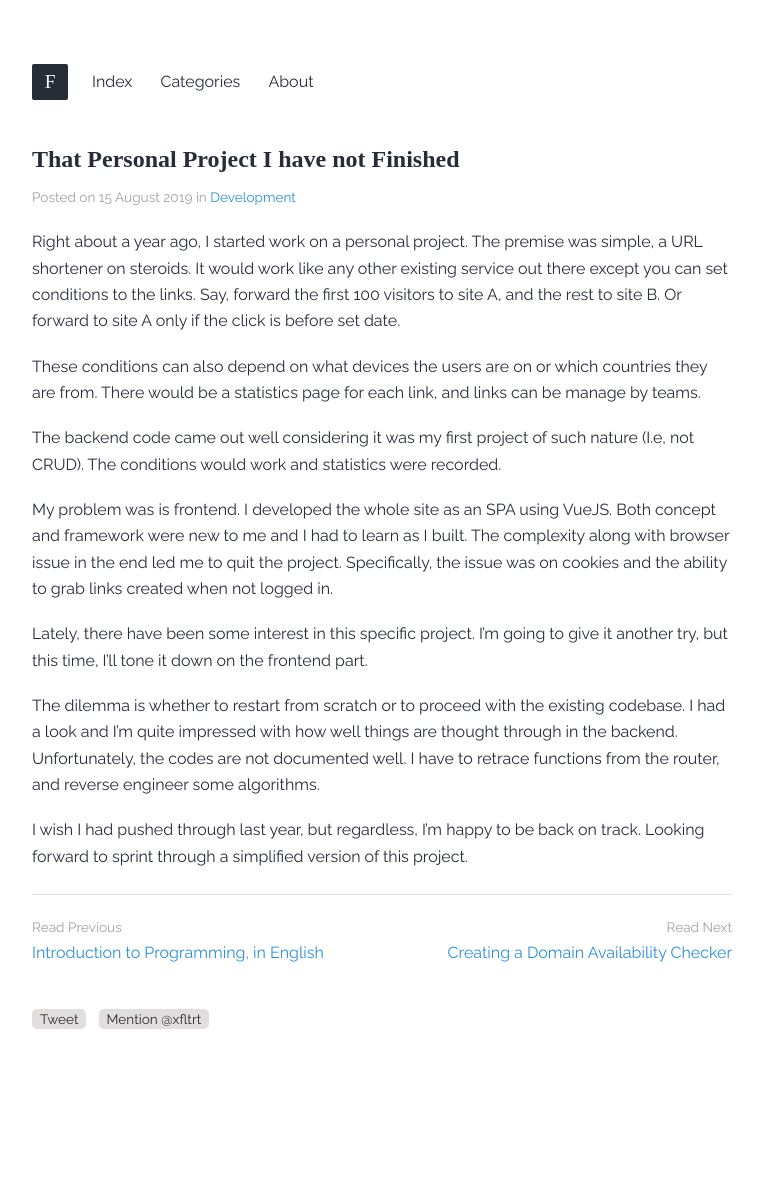
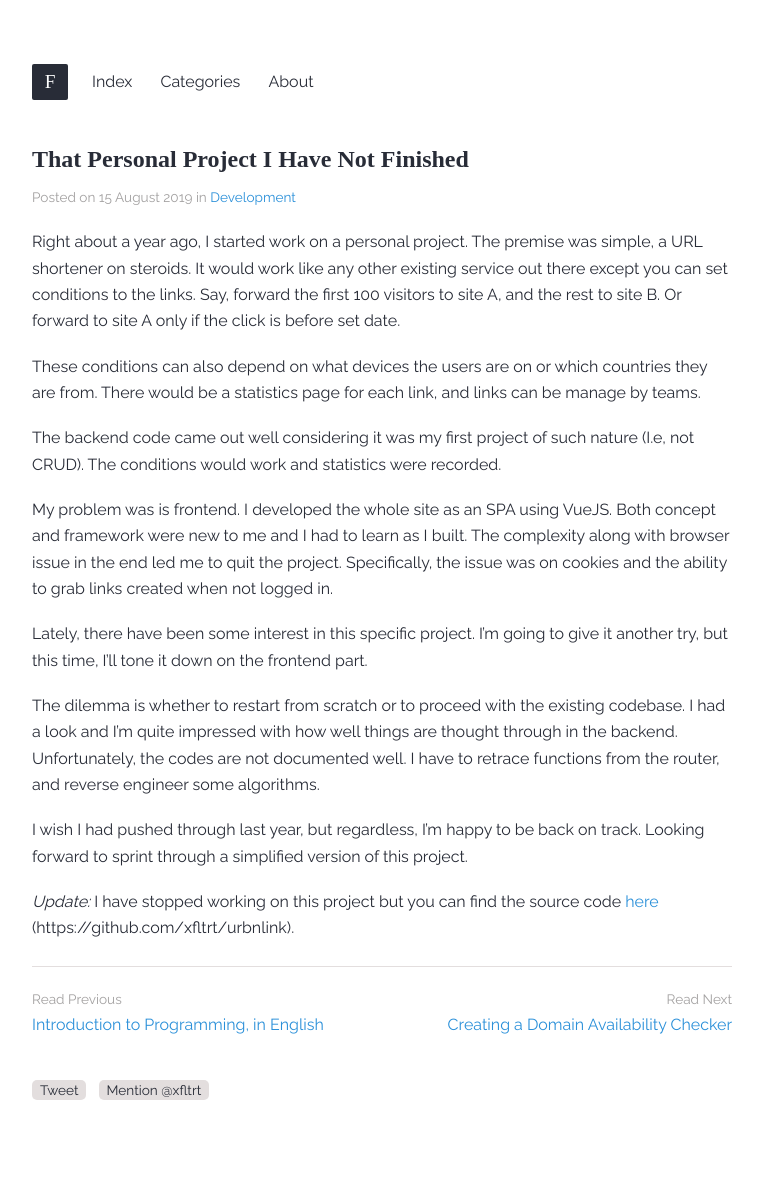
Before and after one commit to xfltrt/xfltrt.github.io, a Jekyll site: the page built from _posts/2019-08-15-personal-project.md, in a window 1280 px wide. Shown: the whole page, without its empty margins (258-1021 px from the left). Built offline with Jekyll 4.4.1, drawn with Linux system fonts in a browser that asks for light colours; some web fonts are replaced; comment, search, counter and statistics services are not loaded; before the commit the page ends 1116 px from its top, so only the background shows below that.

Commit message:
Update 2019-08-15-personal-project.md

```diff
--- a/_posts/2019-08-15-personal-project.md
+++ b/_posts/2019-08-15-personal-project.md
@@ -2,7 +2,7 @@
 layout: post
 published: true
 category: development
-title: That Personal Project I have not Finished
+title: That Personal Project I Have Not Finished
 ---
 Right about a year ago, I started work on a personal project. The premise was simple, a URL shortener on steroids. It would work like any other existing service out there except you can set conditions to the links. Say, forward the first 100 visitors to site A, and the rest to site B. Or forward to site A only if the click is before set date.
 
@@ -17,3 +17,5 @@ Lately, there have been some interest in this specific project. I’m going to g
 The dilemma is whether to restart from scratch or to proceed with the existing codebase. I had a look and I’m quite impressed with how well things are thought through in the backend. Unfortunately, the codes are not documented well. I have to retrace functions from the router, and reverse engineer some algorithms.
 
 I wish I had pushed through last year, but regardless, I’m happy to be back on track. Looking forward to sprint through a simplified version of this project.
+
+*Update:* I have stopped working on this project but you can find the source code [here](https://github.com/xfltrt/urbnlink) (https://github.com/xfltrt/urbnlink).
```
